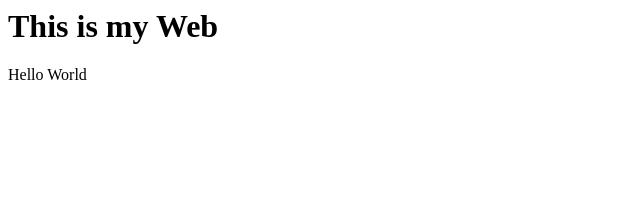
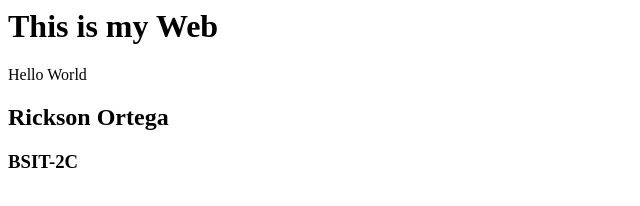
Before and after one commit to ricksonortega062-rgb/IT107_CaseStudy, a plain HTML site: page index.html in a window 1280 px wide. Shown: the whole page, without its empty margins (0-640 px from the left). Drawn offline with Linux system fonts and the light colour scheme.

Commit message:
Update index.html

```diff
--- a/index.html
+++ b/index.html
@@ -6,6 +6,8 @@
     <body>
       <h1>This is my Web </h1>
       <p>Hello World</p>
+      <h2>Rickson Ortega</h2>
+      <h3>BSIT-2C</h3>
     </body>
   </head>
 </html>
```
